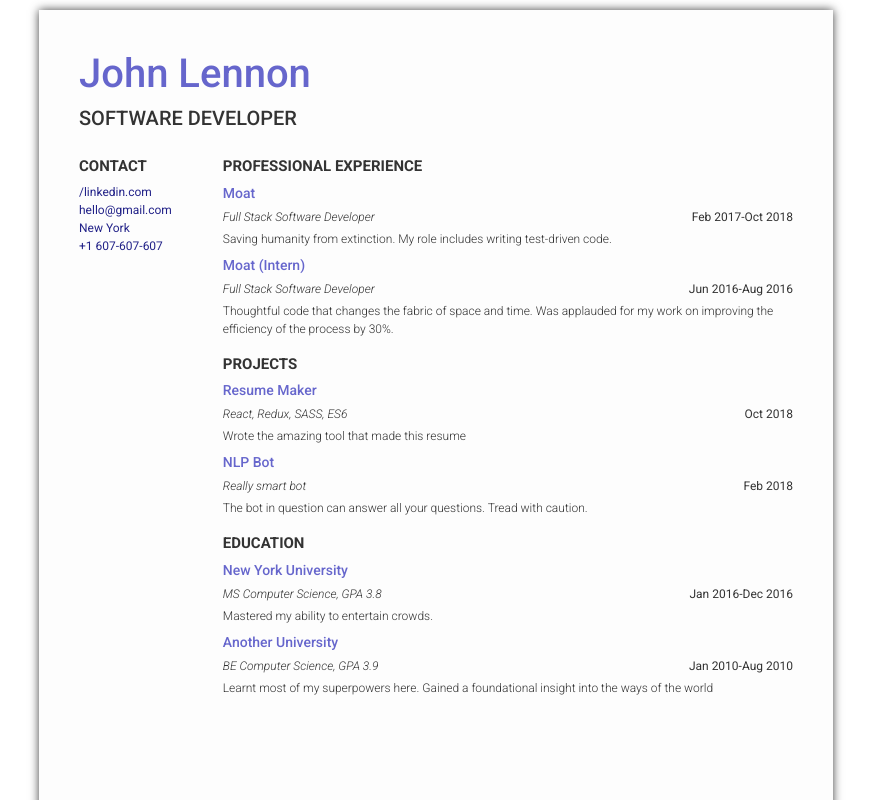
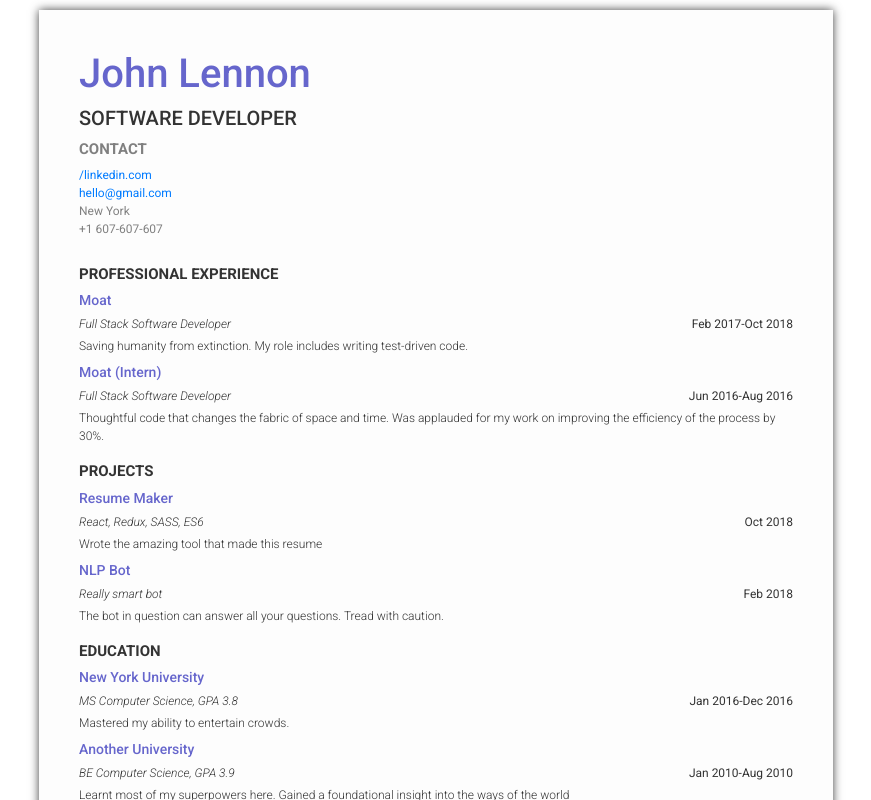
Before and after one commit to karanrajpal/resume-maker, a React (Vite) app: page /resume in a window 1280 px wide. Shown: the top 800 px of the page, without its empty margins (204-1075 px from the left). Built offline with nearby package versions, Linux system fonts and the light colour scheme.

Commit message:
Introducing formats for Resumes

```diff
--- /dev/null
+++ b/src/js/components/Resume1Column/index.js
@@ -0,0 +1,86 @@
+import React from 'react';
+import PropTypes from 'prop-types';
+import { connect } from 'react-redux';
+
+import SectionHeading from '../SectionHeading';
+import Section from '../Section';
+
+import './styles.scss';
+
+const Contact = ({ url, text }) => {
+    return (
+        <div className='resume__contact'>
+            {url && <a href={url}>{text}</a>}
+            {!url && <span>{text}</span>}
+        </div>
+    );
+};
+
+Contact.propTypes = {
+    text: PropTypes.string.isRequired,
+    url: PropTypes.string,
+};
+
+const Resume1Column = ({ resumeJson, previewMode }) => {
+    const {
+        firstName,
+        lastName,
+        role = '',
+        email = '',
+        linkedIn = '',
+        location = '',
+        phoneNumber = '',
+    } = resumeJson['profile'];
+    const {
+        primaryColor,
+        secondaryColor,
+    } = resumeJson['controls'];
+    const styleProp = {
+        "color": secondaryColor,
+        "zoom": previewMode ? 0.70 : 1
+    };
+
+    return (
+        <div className='resume' style={styleProp}>
+            <div className='resume-header'>
+                <h1 style={{ 'color': primaryColor }}>{`${firstName} ${lastName}`}</h1>
+                <h5 className='resume-header__role' style={{ 'color': secondaryColor }}>{role}</h5>
+                <SectionHeading heading='Contact' />
+                    <Contact text={`/${linkedIn}`} url={`https://www.linkedin.com/in/${linkedIn}`} />
+                    <Contact text={email} url={`mailto: ${email}`} />
+                    <Contact text={location} />
+                    <Contact text={phoneNumber} />
+                    {/* <SectionHeading heading='Skills' /> */}
+                    {/* <div className='resume__skills'>
+                        {resumeJson['skills'].map((skill) => (
+                            <span className='resume__skill'>{skill}</span>
+                        ))}
+                    </div> */}
+            </div>
+            <div className='resume-body'>
+                <div className='resume-body__sections'>
+                    {resumeJson['sections'].map((section) => (
+                        <Section sectionData={section} primaryColor={primaryColor} key={section.title} />
+                    ))}
+                </div>
+            </div>
+        </div>
+    );
+};
+
+Resume1Column.propTypes = {
+    resumeJson: PropTypes.shape({
+        profile: PropTypes.object.isRequired,
+        controls: PropTypes.object.isRequired,
+        sections: PropTypes.array.isRequired,
+        skills: PropTypes.array.isRequired,
+    }),
+};
+
+const ConnectedResume1Column = connect(
+    (state) => ({
+        resumeJson: state.resumeJson,
+    })
+)(Resume1Column);
+
+export default ConnectedResume1Column;
--- /dev/null
+++ b/src/js/components/Resume1Column/styles.scss
@@ -0,0 +1,70 @@
+$link-color: #222288;
+.resume {
+    &-header {
+        color: #808080;
+        &__role {
+            text-transform: uppercase;
+        }
+    }
+
+    &-body {
+        display: flex;
+        margin-top: 25px;
+
+        .resume__sections {
+            width: 100%;
+            // background: gray;
+            position: relative;
+
+            .resume__skills {
+                position: relative;
+                background: maroon;
+                width: 100%;
+
+                .resume__skill {
+                    margin: 10px;
+                    position: relative;
+                }
+            }
+
+            .resume__contact {
+                color: $link-color;
+
+                a {
+                    color: inherit;
+                    text-decoration: none;
+                }
+            }
+        }
+    }
+
+    &__section-heading {
+        font-weight: bold;
+        text-transform: uppercase;
+        font-size: 15px;
+        margin: 0 0 5px 0;
+    }
+
+    &-section {
+        margin-bottom: 15px;
+        .resume-item {
+            margin-bottom: 7px;
+            &__title {
+                font-weight: 500;
+                font-size: 14px;
+            }
+            &__line2 {
+                display: flex;
+                justify-content: space-between;
+                margin: 4px 0;
+                .resume-item__subtitle {
+                    font-style: italic;
+                }
+            }
+
+            &__description {
+                font-weight: 100;
+            }
+        }
+    }
+}
--- a/src/js/components/ResumeSwitch.js
+++ b/src/js/components/ResumeSwitch.js
@@ -1,11 +1,15 @@
 import React, { Component } from 'react';
 import PropTypes from 'prop-types';
 import { connect } from 'react-redux';
+import Resume1Column from './Resume1Column';
 import Resume2Column from './Resume2Column';
 
 const ResumeSwitch = (props) => {
     const { resumeFormatKey } = props;
+    console.log(resumeFormatKey);
     switch(resumeFormatKey) {
+        case 'resume-1-column':
+            return <Resume1Column {...props} />
         default:
             return <Resume2Column {...props} />
     };
@@ -16,9 +20,9 @@ ResumeSwitch.propTypes = {
 };
 
 const ConnectedResumeSwitch = connect(
-    // (state) => ({
-    //     resumeJson: state.resumeJson,
-    // }),
+    (state) => ({
+        resumeFormatKey: state.resumeFormatKey,
+    }),
 )(ResumeSwitch);
 
 export default ConnectedResumeSwitch;
--- a/src/js/state/AppReducer.js
+++ b/src/js/state/AppReducer.js
@@ -1,6 +1,7 @@
 import {
     SET_RESUME_JSON,
     LOAD_INITIAL_STATE,
+    SET_RESUME_FORMAT,
 } from './actions';
 
 // Import saveState to save to browser's local storage
@@ -72,6 +73,7 @@ export const initialState = {
         ],
         "skills": ["JavaScript", "Snoozing", "Eating"]
     },
+    resumeFormatKey: 'resume-1-column',
 };
 
 // Define and export reducer
@@ -79,6 +81,7 @@ const AppReducer = (state = initialState, action) => {
     switch(action.type) {
         case SET_RESUME_JSON:
             saveState({
+                ...state,
                 resumeJson: action.resumeJson,
             });
             return {
@@ -88,8 +91,19 @@ const AppReducer = (state = initialState, action) => {
         case LOAD_INITIAL_STATE:
             saveState({
                 resumeJson: initialState.resumeJson,
+                resumeFormatKey: initialState.resumeFormatKey,
             });
             return {...initialState};
+        case SET_RESUME_FORMAT: {
+            saveState({
+                ...state,
+                resumeFormatKey: action.resumeFormatKey,
+            });
+            return {
+                ...state,
+                resumeFormatKey: action.resumeFormatKey,
+            };
+        }
         default:
             return state;
     }
--- a/src/js/state/actions.js
+++ b/src/js/state/actions.js
@@ -1,5 +1,6 @@
 export const SET_RESUME_JSON = 'SET_RESUME_JSON';
 export const LOAD_INITIAL_STATE = 'LOAD_INITIAL_STATE';
+export const SET_RESUME_FORMAT = 'SET_RESUME_FORMAT';
 
 export const setResumeJson = (resumeJson) => ({
 	type: SET_RESUME_JSON,
@@ -9,3 +10,8 @@ export const setResumeJson = (resumeJson) => ({
 export const loadInitialState = () => ({
 	type: LOAD_INITIAL_STATE,
 });
+
+export const setResumeFormat = (resumeFormatKey) => ({
+	type: SET_RESUME_FORMAT,
+	resumeFormatKey,
+});
```
